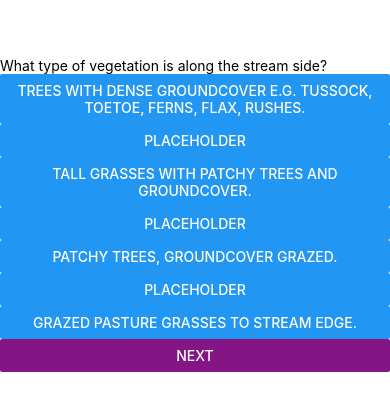
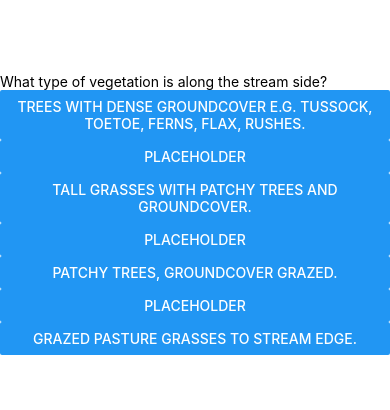
Before and after one commit to simon-jk-casey/waterfront, a React Native app: screen / in a window 390 px wide. Shown: the part 208-618 px from the top of the page. Built offline with nearby package versions, Linux system fonts and the light colour scheme.

Commit message:
added conditional when end of q array reached to load basic submit button (only logging now) - works

```diff
--- a/src/components/form.js
+++ b/src/components/form.js
@@ -22,18 +22,20 @@ export default class Form extends React.Component {
     this.setState(prevState => ({
       survey: [...prevState.survey, scoreObj]
     }))
-    if (this.state.index < questions.length) {
-      this.setState({index: this.state.index + 1})
-    }
-  }
-  nextQuestion () {
     if (this.state.index < questions.length - 1) {
       this.setState({index: this.state.index + 1})
     } else {
       this.setState({surveyComplete: true})
     }
-    // breaks after last question fix later
   }
+  // nextQuestion () {
+  //   if (this.state.index < questions.length - 1) {
+  //     this.setState({index: this.state.index + 1})
+  //   } else {
+  //     this.setState({surveyComplete: true})
+  //   }
+  //   // breaks after last question fix later
+  // }
   submitScore () {
     console.log('Submitting: ', this.state)
   }
@@ -66,11 +68,11 @@ export default class Form extends React.Component {
               )
             }
           })}
-          <Button
+          {/* <Button
             onPress={this.nextQuestion.bind(this)}
             title='Next'
             color='#841584'
-          />
+          /> */}
         </View>
       )
     } else {
@@ -78,7 +80,7 @@ export default class Form extends React.Component {
         <View>
           <Button
             title='submitScore'
-            onPress={() => this.submitScore}
+            onPress={() => this.submitScore()}
           />
         </View>
       )
```
